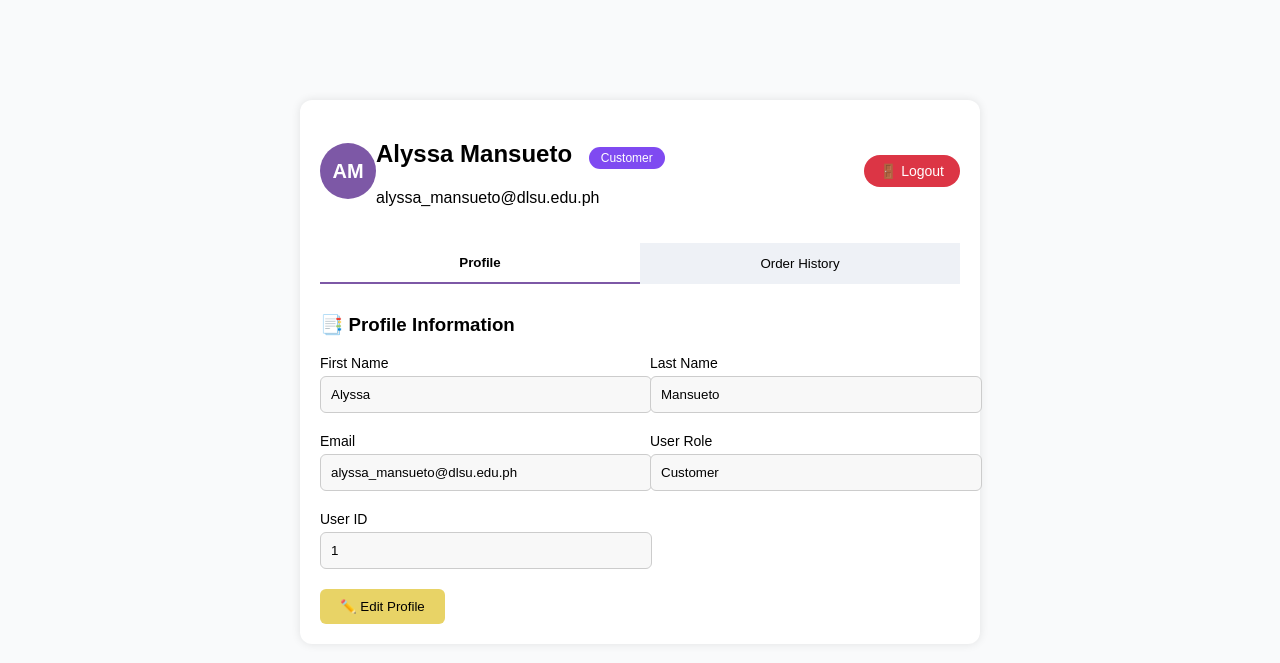
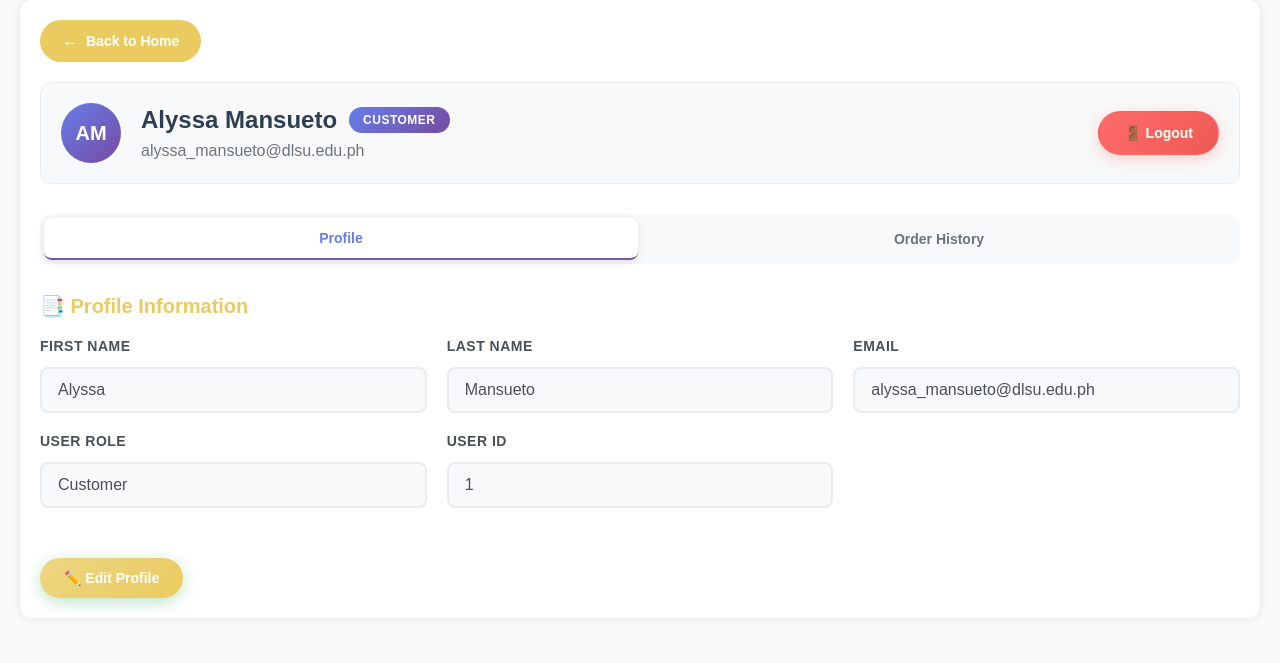
Before and after one commit to LianneMax/ITDBADM-MP, a PHP site: page /User.php in a window 1280 px wide. Shown: the top 663 px of the page. Run offline with PHP 8.4, Linux system fonts and the light colour scheme; a user stored in the database is signed in; data comes from the database, SQL or seed files in the repository.

Commit message:
user page done

```diff
--- a/User.php
+++ b/User.php
@@ -60,85 +60,333 @@ $userInitials = getUserInitials($userResult['first_name'], $userResult['last_nam
   <meta charset="UTF-8">
   <title>User Dashboard</title>
   <link rel="stylesheet" href="styles/users.css">
+
 <style>
-    /* Additional styles for better presentation */
-    .user-role-badge {
-      display: inline-block;
-      background: #7f4af1;
-      color: white;
-      padding: 4px 12px;
-      border-radius: 20px;
-      font-size: 12px;
-      font-weight: 500;
-      margin-left: 10px;
+/* Container and layout improvements */
+  .container {
+    max-width: 1200px;
+    margin: 0 auto;
+    padding: 20px;
   }
 
-    .currency-info {
-      font-size: 14px;
-      color: #666;
-      margin-top: 4px;
+  /* Back button styles */
+  .back-nav {
+    margin-bottom: 20px;
   }
 
-    .status {
-      padding: 4px 12px;
-      border-radius: 20px;
-      font-size: 12px;
-      font-weight: 500;
+  .back-btn {
+    display: inline-flex;
+    align-items: center;
+    gap: 8px;
+    background: #eacb5f;
+    color: white;
+    text-decoration: none;
+    padding: 10px 20px;
+    border-radius: 25px;
+    font-size: 14px;
+    font-weight: 600;
+    transition: all 0.3s ease;
+    border: 2px solid transparent;
   }
 
-    .status.processing { background: #fff3cd; color: #856404; }
-    .status.completed { background: #d4edda; color: #155724; }
-    .status.shipped { background: #cce7ff; color: #004085; }
-    .status.cancelled { background: #f8d7da; color: #721c24; }
-
-    .no-orders {
-      text-align: center;
-      padding: 40px;
-      color: #666;
+  .back-btn:hover {
+    background: linear-gradient(135deg, #FFFFFF 0%, #eacb5f 100%);
+    transform: translateY(-2px);
+    box-shadow: 0 4px 15px rgba(108, 117, 125, 0.4);
+    color: white;
+    text-decoration: none;
   }
 
-    .order-amount {
-      font-weight: 600;
-      color: #2c3e50;
-      margin-top: 8px;
+  .back-btn:active {
+    transform: translateY(0);
+    box-shadow: 0 2px 8px rgba(108, 117, 125, 0.3);
   }
 
-    /* Logout button styles */
-    .logout-btn {
-      background: #dc3545;
-      color: white;
-      border: none;
-      padding: 8px 16px;
-      border-radius: 20px;
-      cursor: pointer;
-      font-size: 14px;
-      font-weight: 500;
-      transition: all 0.3s ease;
-      text-decoration: none;
-      display: inline-block;
-      margin-left: auto;
+  .back-arrow {
+    font-size: 16px;
+    transition: transform 0.3s ease;
   }
 
-    .logout-btn:hover {
-      background: #c82333;
-      transform: translateY(-1px);
+  .back-btn:hover .back-arrow {
+    transform: translateX(-2px);
   }
 
+  /* User header layout fixes */
   .user-header {
     display: flex;
     align-items: center;
     justify-content: space-between;
-      margin-bottom: 20px;
+    margin-bottom: 30px;
+    padding: 20px;
+    background: #f8f9fa;
+    border-radius: 12px;
+    border: 1px solid #e9ecef;
   }
 
   .user-header-left {
     display: flex;
     align-items: center;
+    gap: 20px; /* Fixed spacing between avatar and info */
+  }
+
+  /* Avatar improvements */
+  .avatar {
+    width: 60px;
+    height: 60px;
+    background: linear-gradient(135deg, #667eea 0%, #764ba2 100%);
+    border-radius: 50%;
+    display: flex;
+    align-items: center;
+    justify-content: center;
+    color: white;
+    font-size: 20px;
+    font-weight: 600;
+    flex-shrink: 0; /* Prevents avatar from shrinking */
+  }
+
+  /* User info spacing fixes */
+  .user-info {
+    display: flex;
+    flex-direction: column;
+    gap: 8px;
+  }
+
+  .user-info h2 {
+    margin: 0;
+    font-size: 24px;
+    font-weight: 600;
+    color: #2c3e50;
+    display: flex;
+    align-items: center;
+    gap: 12px; /* Even spacing between name and badge */
+  }
+
+  .user-info p {
+    margin: 0;
+    color: #6c757d;
+    font-size: 16px;
+  }
+
+  /* User role badge improvements */
+  .user-role-badge {
+    display: inline-flex;
+    align-items: center;
+    background: linear-gradient(135deg, #667eea 0%, #764ba2 100%);
+    color: white;
+    padding: 6px 14px;
+    border-radius: 20px;
+    font-size: 12px;
+    font-weight: 600;
+    text-transform: uppercase;
+    letter-spacing: 0.5px;
+    margin: 0; /* Remove margin, use gap from parent instead */
+  }
+
+  /* Enhanced logout button */
+  .logout-btn {
+    background: linear-gradient(135deg, #ff6b6b 0%, #ee5a52 100%);
+    color: white;
+    border: none;
+    padding: 12px 24px;
+    border-radius: 25px;
+    cursor: pointer;
+    font-size: 14px;
+    font-weight: 600;
+    transition: all 0.3s ease;
+    text-decoration: none;
+    display: inline-flex;
+    align-items: center;
+    gap: 8px;
+    box-shadow: 0 4px 15px rgba(255, 107, 107, 0.3);
+    border: 2px solid transparent;
+  }
+
+  .logout-btn:hover {
+    background: linear-gradient(135deg, #ff5252 0%, #d32f2f 100%);
+    transform: translateY(-2px);
+    box-shadow: 0 6px 20px rgba(255, 107, 107, 0.4);
+    border-color: rgba(255, 255, 255, 0.2);
+  }
+
+  .logout-btn:active {
+    transform: translateY(0);
+    box-shadow: 0 2px 10px rgba(255, 107, 107, 0.3);
+  }
+
+  /* Info grid improvements to prevent overlapping */
+  .info-grid {
+    display: grid;
+    grid-template-columns: repeat(auto-fit, minmax(300px, 1fr));
+    gap: 20px;
+    margin-bottom: 30px;
+  }
+
+  .info-grid > div {
+    display: flex;
+    flex-direction: column;
+    gap: 8px;
+  }
+
+  .info-grid label {
+    font-weight: 600;
+    color: #495057;
+    font-size: 14px;
+    text-transform: uppercase;
+    letter-spacing: 0.5px;
+  }
+
+  .info-grid input {
+    width: 100%;
+    padding: 12px 16px;
+    border: 2px solid #e9ecef;
+    border-radius: 8px;
+    font-size: 16px;
+    background: #f8f9fa;
+    color: #495057;
+    transition: border-color 0.3s ease;
+    box-sizing: border-box; /* Prevents overflow */
+  }
+
+  .info-grid input:focus {
+    outline: none;
+    border-color: #667eea;
+  }
+
+  /* Tab improvements */
+  .tabs {
+    display: flex;
+    gap: 4px;
+    margin-bottom: 30px;
+    background: #f8f9fa;
+    padding: 4px;
+    border-radius: 12px;
+  }
+
+  .tab-btn {
+    flex: 1;
+    padding: 12px 24px;
+    background: transparent;
+    border: none;
+    border-radius: 8px;
+    font-size: 14px;
+    font-weight: 600;
+    color: #6c757d;
+    cursor: pointer;
+    transition: all 0.3s ease;
+  }
+
+  .tab-btn.active {
+    background: white;
+    color: #667eea;
+    box-shadow: 0 2px 8px rgba(0, 0, 0, 0.1);
+  }
+
+  .tab-btn:hover:not(.active) {
+    background: rgba(255, 255, 255, 0.7);
+  }
+
+  /* Tab content */
+  .tab-content {
+    display: none;
+    animation: fadeIn 0.3s ease;
+  }
+
+  .tab-content.active {
+    display: block;
+  }
+
+  .tab-content h3 {
+    margin-bottom: 20px;
+    color: #eacb5f;
+    font-size: 20px;
+    display: flex;
+    align-items: center;
+    gap: 10px;
+  }
+
+  /* Edit button improvements */
+  .edit-btn {
+    background: linear-gradient(135deg,rgb(237, 214, 131) 0%, #eacb5f 100%);
+    color: white;
+    border: none;
+    padding: 12px 24px;
+    border-radius: 25px;
+    cursor: pointer;
+    font-size: 14px;
+    font-weight: 600;
+    transition: all 0.3s ease;
+    display: inline-flex;
+    align-items: center;
+    gap: 8px;
+    box-shadow: 0 4px 15px rgba(40, 167, 69, 0.3);
+  }
+
+  .edit-btn:hover {
+    background: #eacb5f;
+    transform: translateY(-2px);
+    box-shadow: 0 6px 20px #FFFFFF;
+  }
+
+  /* Order cards improvements */
+  .order-card {
+    background: white;
+    border: 1px solid #e9ecef;
+    border-radius: 12px;
+    padding: 24px;
+    margin-bottom: 20px;
+    box-shadow: 0 2px 8px rgba(0, 0, 0, 0.1);
+    transition: all 0.3s ease;
+  }
+
+  .order-card:hover {
+    transform: translateY(-2px);
+    box-shadow: 0 8px 25px rgba(0, 0, 0, 0.15);
+  }
+
+  /* Responsive improvements */
+  @media (max-width: 768px) {
+    .user-header {
+      flex-direction: column;
+      gap: 20px;
+      text-align: center;
+    }
+
+    .user-header-left {
+      justify-content: center;
+    }
+
+    .info-grid {
+      grid-template-columns: 1fr;
+    }
+
+    .tabs {
+      flex-direction: column;
+    }
+  }
+
+  /* Animation keyframes */
+  @keyframes fadeIn {
+    from {
+      opacity: 0;
+      transform: translateY(10px);
+    }
+    to {
+      opacity: 1;
+      transform: translateY(0);
+    }
   }
 </style>
 </head>
 <body>
   <div class="container">
+    <!-- Back navigation -->
+    <div class="back-nav">
+      <a href="index.php" class="back-btn">
+        <span class="back-arrow">←</span>
+        Back to Home
+      </a>
+    </div>
+
     <div class="user-header">
       <div class="user-header-left">
         <div class="avatar"><?= $userInitials ?></div>
```
Lines whose indentation alone changed are shown as unchanged.
